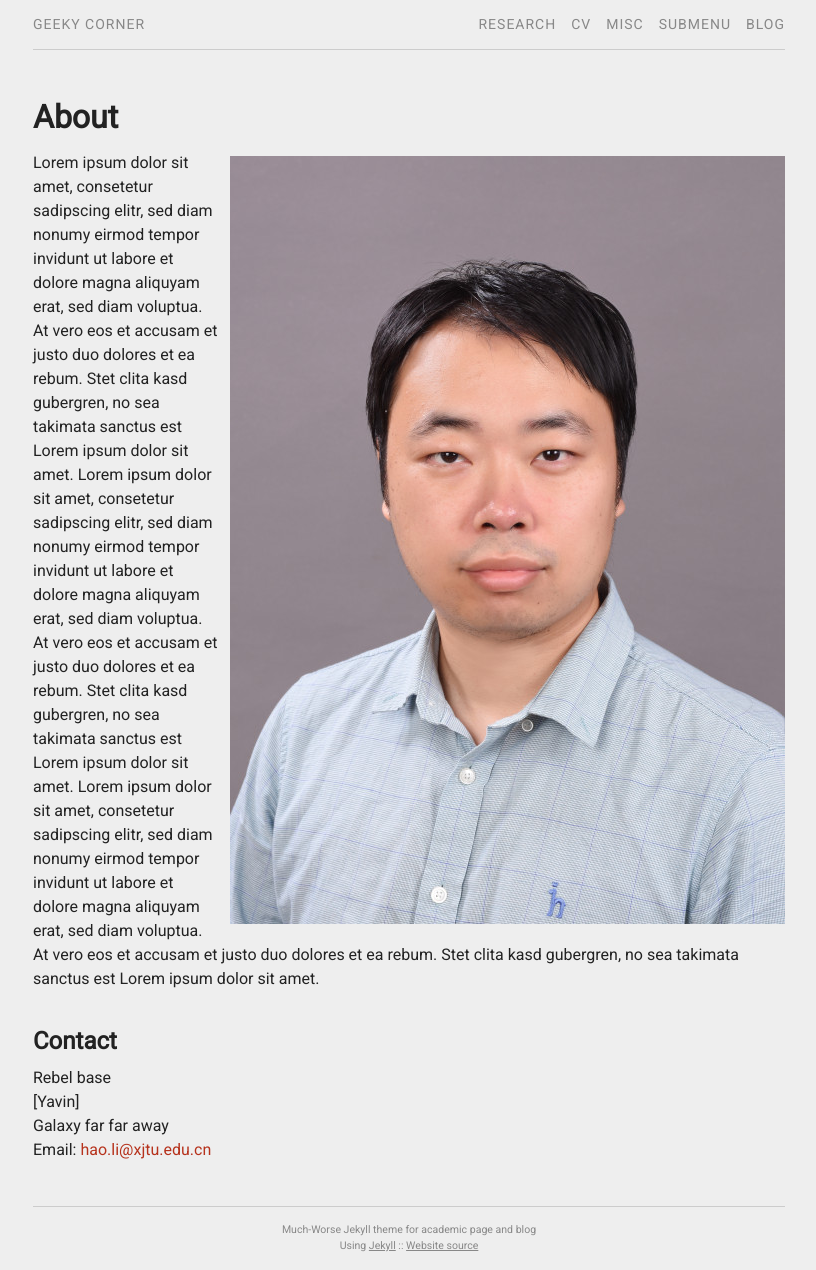
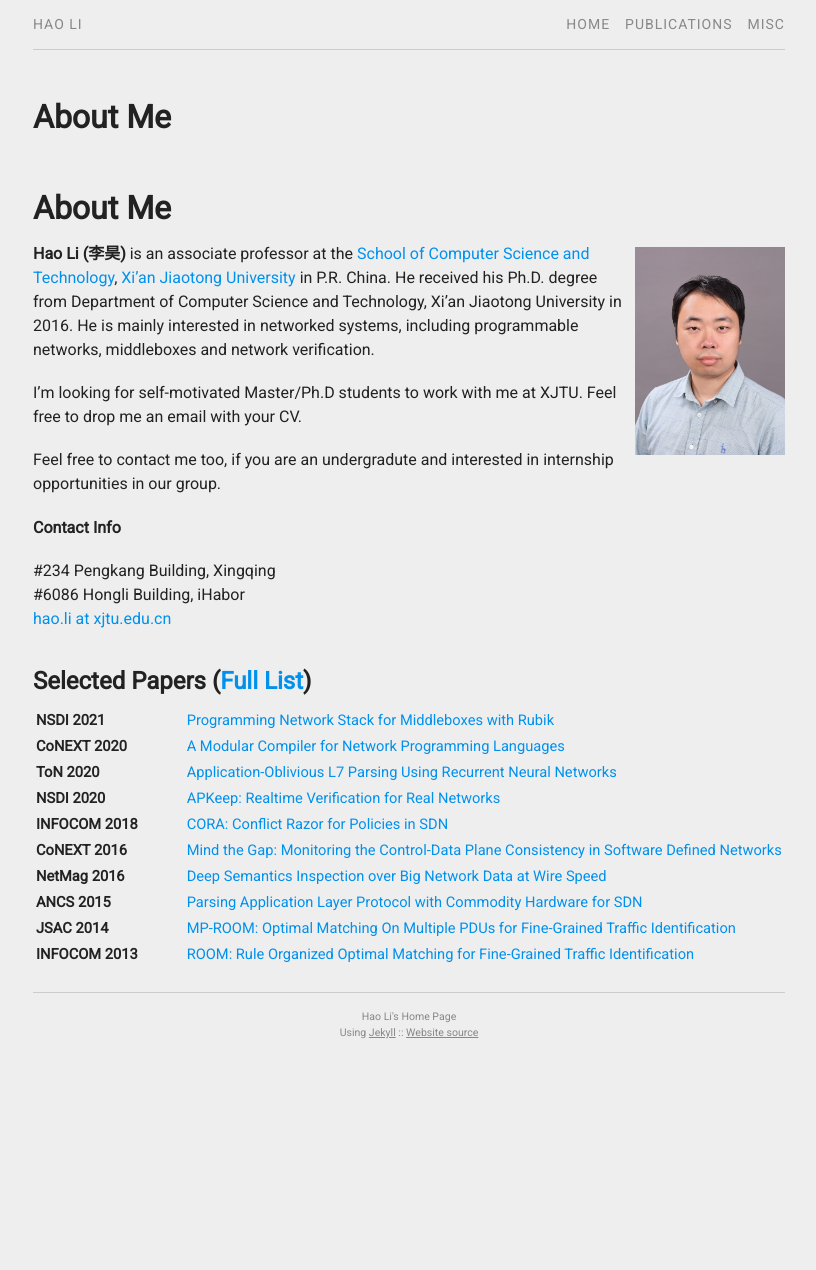
Before and after one commit to aquatoney/aquatoney.github.io, a Jekyll site: the page built from index.md, in a window 1280 px wide. Shown: the whole page, without its empty margins (231-1047 px from the left). Built offline with Jekyll 4.4.1, drawn with Linux system fonts in a browser that asks for light colours; our own code applies the rules of GitHub Pages for plain Markdown files; after the commit the page ends 1057 px from its top, so only the background shows below that.

Commit message:
Make it work

```diff
--- a/_config.yml
+++ b/_config.yml
@@ -1,12 +1,12 @@
-title: Geeky corner
-description: Much-Worse Jekyll theme for academic page and blog
+title: Hao Li
+description: Hao Li's Home Page
 sourcecode: "https://github.com/gchauras/much-worse-jekyll-theme"
 
 permalink: blog/:year/:month/:day/:title
 exclude: ["Makefile", "README.md"]
 
 url: "https://aquatoney.github.io"     # the base hostname & protocol for your site
-baseurl: "/"                   # the subpath of your site, e.g. /blog
+baseurl: ""                   # the subpath of your site, e.g. /blog
 
 author:
     name:
@@ -15,6 +15,10 @@
 
 # Build settings
 markdown: kramdown
+# markdown: GFM
+# markdown: redcarpet
+# redcarpet:
+#     extensions: ["tables"]
 highlighter: rouge
 
 # Settings for analytics helper
--- /dev/null
+++ b/_data/abbr.yml
@@ -0,0 +1,26 @@
+- full: "USENIX NSDI"
+  abbr: "NSDI"
+
+- full: "ACM CoNEXT"
+  abbr: "CoNEXT"
+
+- full: "IEEE/ACM Transactions on Networking"
+  abbr: "ToN"
+
+- full: "IEEE INFOCOM"
+  abbr: "INFOCOM"
+
+- full: "IEEE Journal on Selected Areas in Communications"
+  abbr: "JSAC"
+
+- full: "IEEE ICNP"
+  abbr: "ICNP"
+
+- full: "IEEE Transactions on Vehicular Technology"
+  abbr: "TVT"
+
+- full: "ACM/IEEE ANCS"
+  abbr: "ANCS"
+
+- full: "IEEE Network Magazine"
+  abbr: "NetMag"
--- a/_data/menu.yml
+++ b/_data/menu.yml
@@ -1,18 +1,21 @@
-- title: "Research"
-  href: "/research/"
+- title: "Home"
+  href: "/"
 
-- title: "CV"
-  href: "/cv/"
+- title: "Publications"
+  href: "/pubs/"
+
+# - title: "CV"
+#   href: "/cv/"
 
 - title: "Misc"
   href: "/misc/"
 
-- title: "Submenu"
-  subcategories:
-    - subtitle: "Item 1"
-      subhref: "/misc/item-1/"
-    - subtitle: "Item 2"
-      subhref: "/misc/item-2/"
+# - title: "Submenu"
+#   subcategories:
+#     - subtitle: "Item 1"
+#       subhref: "/misc/item-1/"
+#     - subtitle: "Item 2"
+#       subhref: "/misc/item-2/"
 
-- title: "Blog"
-  href: "/blog/"
+# - title: "Blog"
+#   href: "/blog/"
--- /dev/null
+++ b/_data/pubs.yml
@@ -0,0 +1,134 @@
+    - title:   "Programming Network Stack for Middleboxes with Rubik"
+      author:  "Hao Li, Changhao Wu, Guangda Sun, Peng Zhang, Danfeng Shan, Tian Pan, Chengchen Hu"
+      journal: "NSDI"
+      year:    "2021"
+      select:  "true"
+
+    - title:   "A Modular Compiler for Network Programming Languages"
+      author:  "Hao Li, Peng Zhang, Guangda Sun, Chengchen Hu, Danfeng Shan, Tian Pan, Qiang Fu"
+      journal: "CoNEXT"
+      year:    "2020"
+      select:  "true"
+
+    - title:   "Network-Wide Forwarding Anomaly Detection and Localization in Software Defined Networks"
+      author:  "Peng Zhang, Fangzheng Zhang, Shimin Xu, Zuoru Yang, Hao Li, Qi Li, Huanzhao Wang, Chao Shen, Chengchen Hu"
+      journal: "ToN"
+      year:    "2020"
+
+    - title:   "An Intermediate Representation for Network Programming Languages"
+      author:  "Hao Li, Peng Zhang, Guangda Sun, Chengchen Hu, Danfeng Shan, Tian Pan, Qiang Fu"
+      journal: "ACM APNet"
+      year:    "2020"
+
+    - title:   "Application-Oblivious L7 Parsing Using Recurrent Neural Networks"
+      author:  "Hao Li, Zhengda Bian, Peng Zhang, Zhun Sun, Chengchen Hu, Qiang Fu, Tian Pan, Jia Lv"
+      journal: "ToN"
+      year:    "2020"
+      select:  "true"
+
+    - title:   "Efficient Regular Expression Matching over Compressed Traffic"
+      author:  "Xiuwen Sun, Hao Li, Dan Zhao, Xingxing Lu, Zheng Peng, Chengchen Hu"
+      journal: "Computer Networks"
+      year:    "2020"
+
+    - title:   "A Scalable Approach to SDN Control Plane Management: High Utilization Comes with Low Latency"
+      author:  "Victoria Huang, Gang Chen, Peng Zhang, Hao Li, Chengchen Hu, Tian Pan, Qiang Fu"
+      journal: "IEEE Transactions on Network and Service Management"
+      year:    "2020"
+
+    - title:   "APKeep: Realtime Verification for Real Networks"
+      author:  "Peng Zhang, Xu Liu, Hongkun Yang, Ning Kang, Zhengchang Gu, Hao Li"
+      journal: "NSDI"
+      year:    "2020"
+      select:  "true"
+
+    - title:   "NB-Cache: Non-Blocking In-Network Caching for High-Speed Content Routers"
+      author:  "Tian Pan, Xingchen Lin, Jiao Zhang, Hao Li, Jianhui Lv, Tao Huang, Bin Liu, Beichuan Zhang"
+      journal: "IEEE/ACM IWQoS"
+      year:    "2019"
+
+    - title:   "COIN: A Fast Packet Inspection Method over Compressed Traffic"
+      author:  "Xiuwen Sun, Hao Li, Dan Zhao, Xingxing Lu, Kaiyu Hou, Chengchen Hu"
+      journal: "Journal of Network and Computer Applications"
+      year:    "2019"
+
+    - title:   "DIAL: Distributed Elephant Flow Counting on SDN"
+      author:  "Zheng Peng, Hao Li, Chengchen Hu"
+      journal: "IEEE Globecom"
+      year:    "2018"
+
+    - title:   "Taming the Wild: A Scalable Anycast-based CDN Architecture (T-SAC)"
+      author:  "Qiang Fu, Bradley Rutter, Hao Li, Peng Zhang, Chengchen Hu, Tian Pan, Zhangqin Huang, Yibin Hou"
+      journal: "JSAC"
+      year:    "2018"
+
+    - title:   "FOCES: Detecting forwarding anomalies in software defined networks"
+      author:  "Peng Zhang, Shimin Xu, Zuoru Yang, Hao Li, Qi Li, Huanzhao Wang, Chengchen Hu"
+      journal: "IEEE ICDCS"
+      year:    "2018"
+
+    - title:   "ShiftRoute: Achieving location privacy for map services on smartphones"
+      author:  "Peng Zhang, Chengchen Hu, Di Chen, Hao Li, Qi Li"
+      journal: "TVT"
+      year:    "2018"
+
+    - title:   "Towards a Fast Regular Expression Matching Method over Compressed Traffic"
+      author:  "Xiuwen Sun, Hao Li, Xingxing Lu, Dan Zhao, Zheng Peng, Chengchen Hu"
+      journal: "IEEE/ACM IWQoS"
+      year:    "2018"
+
+    - title:   "CORA: Conflict Razor for Policies in SDN"
+      author:  "Hao Li, Kaiyue Chen, Tian Pan, Yadong Zhou, Kun Qian, Kai Zheng, Bin Liu, Peng Zhang, Yazhe Tang, Chengchen Hu"
+      journal: "INFOCOM"
+      year:    "2018"
+      select:  "true"
+
+    - title:   "SoftRing: Taming the Reactive Model for Software Defined Networks"
+      author:  "Chengchen Hu, Kaiyu Hou, Hao Li, Ruilong Wang, Peng Zheng, Peng Zhang, Huanzhao Wang"
+      journal: "IEEE ICNP"
+      year:    "2017"
+
+    - title:   "Towards a Fast Packet Inspection over Compressed HTTP Traffic"
+      author:  "Xiuwen Sun, Kaiyu Hou, Hao Li, Chengchen Hu"
+      journal: "IEEE/ACM IWQoS"
+      year:    "2017"
+
+    - title:   "Mind the Gap: Monitoring the Control-Data Plane Consistency in Software Defined Networks"
+      author:  "Peng Zhang, Hao Li, Chengchen Hu, Liujia Hu, Lei Xiong, Ruilong Wang, Yuemei Zhang"
+      journal: "CoNEXT"
+      year:    "2016"
+      select:  "true"
+
+    - title:   "Modular SDN Compiler Design with Intermediate Representation"
+      author:  "Hao Li, Chengchen Hu, Peng Zhang, Lei Xie"
+      journal: "ACM SIGCOMM Poster"
+      year:    "2016"
+
+    - title:   "Stick to the Script: Monitoring the Policy Compliance of SDN Data Plane"
+      author:  "Peng Zhang, Hao Li, Chengchen Hu, Liujia Hu, Lei Xiong"
+      journal: "ANCS"
+      year:    "2016"
+
+    - title:   "Deep Semantics Inspection over Big Network Data at Wire Speed"
+      author:  "Chengchen Hu, Hao Li, Yuming Jiang, Yu Cheng, Poul Heegaard"
+      journal: "NetMag"
+      year:    "2016"
+      select:  "true"
+
+    - title:   "Parsing Application Layer Protocol with Commodity Hardware for SDN"
+      author:  "Hao Li, Chengchen Hu, Junkai Hong, Xiyu Chen, Yuming Jiang"
+      journal: "ANCS"
+      year:    "2015"
+      select:  "true"
+
+    - title:   "MP-ROOM: Optimal Matching On Multiple PDUs for Fine-Grained Traffic Identification"
+      author:  "Hao Li, Chengchen Hu"
+      journal: "JSAC"
+      year:    "2014"
+      select:  "true"
+
+    - title:   "ROOM: Rule Organized Optimal Matching for Fine-Grained Traffic Identification"
+      author:  "Hao Li, Chengchen Hu"
+      journal: "INFOCOM"
+      year:    "2013"
+      select:  "true"
--- a/css/main.scss
+++ b/css/main.scss
@@ -23,8 +23,8 @@
 $dark-background:   darken($background, 5%);
 $text-color:        $grey-vdark;
 $text-light-color:  $grey;
-$url-color:         $red;
-$url-hover-color:   $orange;
+$url-color:         $blue;
+$url-hover-color:   $blue;
 $header-text-color: $text-light-color;
 $header-hover-color:$text-color;
 $header-hover-url:  $url-color;
--- a/index.md
+++ b/index.md
@@ -1,20 +1,45 @@
 ---
 layout: page
-title: About
+# title: About
 permalink: /
 ---
+# About Me
 
-{% include image.html url="images/avatar.jpg" caption="" max_width="150px" align="right" %}
+{% include image.html url="images/avatar.jpg" caption="" width="150px" align="right" %}
 
-Lorem ipsum dolor sit amet, consetetur sadipscing elitr, sed diam nonumy eirmod tempor invidunt ut labore et dolore magna aliquyam erat, sed diam voluptua. At vero eos et accusam et justo duo dolores et ea rebum. Stet clita kasd gubergren, no sea takimata sanctus est Lorem ipsum dolor sit amet. Lorem ipsum dolor sit amet, consetetur sadipscing elitr,  sed diam nonumy eirmod tempor invidunt ut labore et dolore magna aliquyam erat, sed diam voluptua. At vero eos et accusam et justo duo dolores et ea rebum. Stet clita kasd gubergren, no sea takimata sanctus est Lorem ipsum dolor sit amet. Lorem ipsum dolor sit amet, consetetur sadipscing elitr,  sed diam nonumy eirmod tempor invidunt ut labore et dolore magna aliquyam erat, sed diam voluptua. At vero eos et accusam et justo duo dolores et ea rebum. Stet clita kasd gubergren, no sea takimata sanctus est Lorem ipsum dolor sit amet.
-
-## Contact
-
-Rebel base <br />
-[Yavin] <br />
-Galaxy far far away<br />
-Email: [hao.li@xjtu.edu.cn]
+**Hao Li (李昊)** is an associate professor at the [School of Computer Science and Technology](http://www.cs.xjtu.edu.cn),
+[Xi'an Jiaotong University](http://www.xjtu.edu.cn) in P.R. China.
+He received his Ph.D. degree from Department of Computer Science and Technology, Xi'an Jiaotong University in 2016.
+He is mainly interested in networked systems, including programmable networks, middleboxes and network verification.
 
 
+I'm looking for self-motivated Master/Ph.D students to work with me at XJTU.
+Feel free to drop me an email with your CV.
+
+Feel free to contact me too, if you are an undergradute and interested in internship opportunities in our group.
+
+**Contact Info**
+
+#234 Pengkang Building, Xingqing<br />
+#6086 Hongli Building, iHabor<br />
+[hao.li at xjtu.edu.cn]
+
+## Selected Papers ([Full List](/pubs/))
+
+<table style="font-size: 11pt;">
+<tbody>
+{% for pub in site.data.pubs %}
+{% if pub.select == "true" %}
+<tr>
+<td style="width:10em;"> <b>{{pub.journal}} {{pub.year}}</b> </td>
+<td> <a href="{% if pub.internal %}{{pub.url | prepend: site.baseurl}}{% else %}{{pub.url}}{% endif %}">{{pub.title}}</a>  </td>
+</tr>
+<!-- {% if pub.doi %}[[doi]({{pub.doi}})]{% endif %} -->
+<!-- {% if pub.media %}{% for article in pub.media %}[[{{article.name}}]({{article.url}})]{% endfor %}{% endif %} -->
+{% endif %}
+{% endfor %}
+</tbody>
+</table>
+
 <!-- [Yavin]: https://en.wikipedia.org/wiki/Yavin -->
-[hao.li@xjtu.edu.cn]: mailto:hao.li@xjtu.edu.cn
+[hao.li at xjtu.edu.cn]: mailto:hao.li@xjtu.edu.cn
--- a/research.md
+++ /dev/null
@@ -1,88 +0,0 @@
----
-layout: page
-permalink: /research/
-title: Research
-pubs:
-    - title:   "Programming Network Stack for Middleboxes with Rubik"
-      author:  "Hao Li, Changhao Wu, Guangda Sun, Peng Zhang, Danfeng Shan, Tian Pan, Chengchen Hu"
-      journal: "USENIX NSDI"
-      year:    "2021"
-
-    - title:   "Paper title in 3-7 words that sound like Clingon"
-      author:  "M. McFly, D. Kirk, L. Skywalker, H.J. Potter, I. Jones, H. Houdini"
-      journal: "Transactions on Black Magic"
-      note:    "(presented at Oz)"
-      year:    "2016"
-      url:     "http://publish-more-stuff.org"
-      doi:     "http://dx.doi.org"
-      image:   "https://images.duckduckgo.com/iu/?u=http%3A%2F%2Fimages.moviepostershop.com%2Fthe-matrix-movie-poster-1999-1020518087.jpg&f=1"
-      media:
-        - name: "IMDB"
-          url:  "http://www.imdb.com/title/tt0133093/"
-
-    - title:   "Paper title in 3-7 words that sound like Clingon"
-      author:  "M. McFly, D. Kirk, L. Skywalker, H.J. Potter, I. Jones, H. Houdini"
-      journal: "Transactions on Black Magic"
-      note:    "(presented at Oz)"
-      year:    "2015"
-      url:     "http://publish-more-stuff.org"
-      doi:     "http://dx.doi.org"
-      image:   "https://images.duckduckgo.com/iu/?u=http%3A%2F%2Fimages.moviepostershop.com%2Fthe-matrix-movie-poster-1999-1020518087.jpg&f=1"
-      media:
-        - name: "IMDB"
-          url:  "http://www.imdb.com/title/tt0133093/"
-
-    - title:   "Paper title in 3-7 words that sound like Clingon"
-      author:  "M. McFly, D. Kirk, L. Skywalker, H.J. Potter, I. Jones, H. Houdini"
-      journal: "Transactions on Black Magic"
-      note:    "(presented at Oz)"
-      year:    "2014"
-      url:     "http://publish-more-stuff.org"
-      doi:     "http://dx.doi.org"
-      image:   "https://images.duckduckgo.com/iu/?u=http%3A%2F%2Fimages.moviepostershop.com%2Fthe-matrix-movie-poster-1999-1020518087.jpg&f=1"
-      media:
-        - name: "IMDB"
-          url:  "http://www.imdb.com/title/tt0133093/"
-
-    - title:   "Paper title in 3-7 words that sound like Clingon"
-      author:  "M. McFly, D. Kirk, L. Skywalker, H.J. Potter, I. Jones, H. Houdini"
-      journal: "Transactions on Black Magic"
-      note:    "(presented at Oz)"
-      year:    "2013"
-      url:     "http://publish-more-stuff.org"
-      doi:     "http://dx.doi.org"
-      image:   "https://images.duckduckgo.com/iu/?u=http%3A%2F%2Fimages.moviepostershop.com%2Fthe-matrix-movie-poster-1999-1020518087.jpg&f=1"
-      media:
-        - name: "IMDB"
-          url:  "http://www.imdb.com/title/tt0133093/"
-
-    - title:   "Paper title in 3-7 words that sound like Clingon"
-      author:  "M. McFly, D. Kirk, L. Skywalker, H.J. Potter, I. Jones, H. Houdini"
-      journal: "Transactions on Black Magic"
-      note:    "(presented at Oz)"
-      year:    "2012"
-      url:     "http://publish-more-stuff.org"
-      doi:     "http://dx.doi.org"
-      image:   "https://images.duckduckgo.com/iu/?u=http%3A%2F%2Fimages.moviepostershop.com%2Fthe-matrix-movie-poster-1999-1020518087.jpg&f=1"
-      media:
-        - name: "IMDB"
-          url:  "http://www.imdb.com/title/tt0133093/"
-
----
-
-## Publications (peer reviewed)
-
-{% assign thumbnail="left" %}
-
-{% for pub in page.pubs %}
-{% if pub.image %}
-{% include image.html url=pub.image caption="" height="100px" align=thumbnail %}
-{% endif %}
-[**{{pub.title}}**]({% if pub.internal %}{{pub.url | prepend: site.baseurl}}{% else %}{{pub.url}}{% endif %})<br />
-{{pub.author}}<br />
-*{{pub.journal}}* *{{pub.year}}*
-<!-- {% if pub.note %} *({{pub.note}})* {% endif %}  -->
-{% if pub.doi %}[[doi]({{pub.doi}})]{% endif %}
-{% if pub.media %}{% for article in pub.media %}[[{{article.name}}]({{article.url}})]{% endfor %}{% endif %}
-
-{% endfor %}
```
Also changed, not shown: pubs.md (added, +33 -0 lines).
